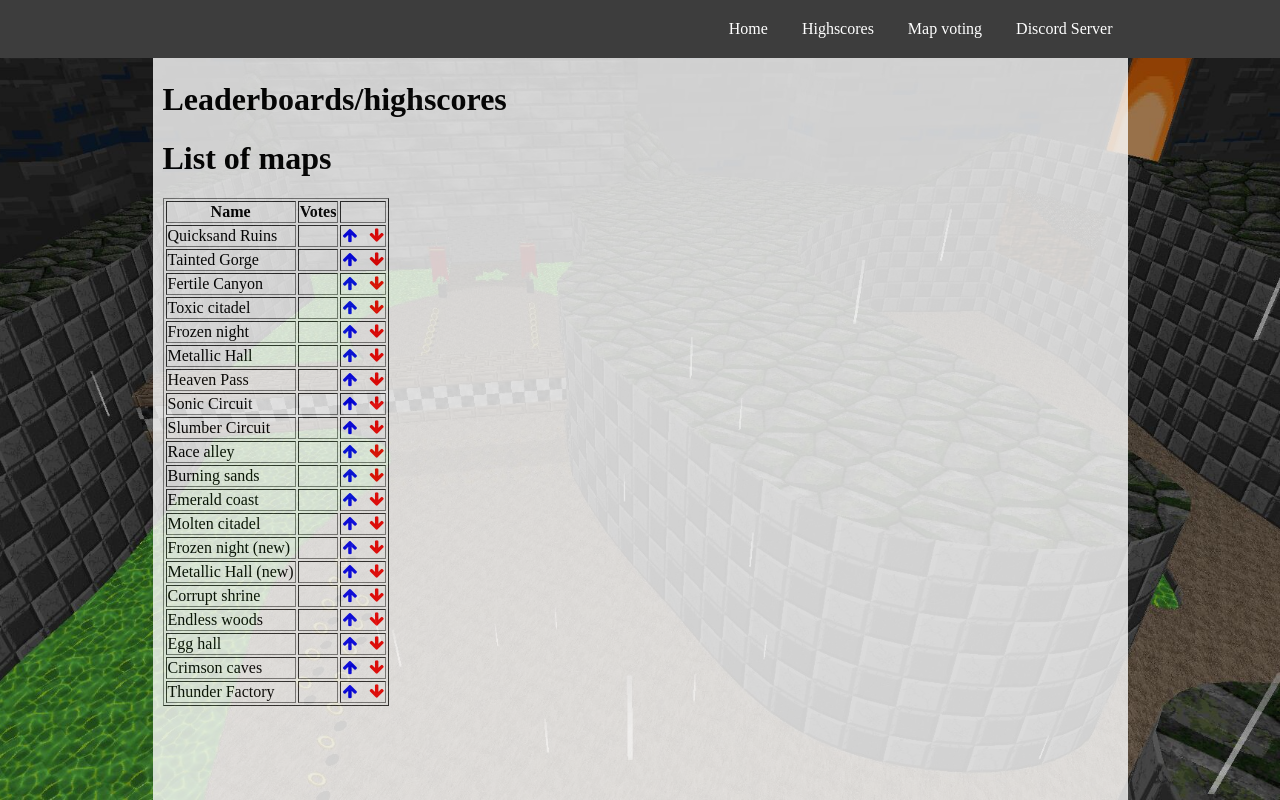
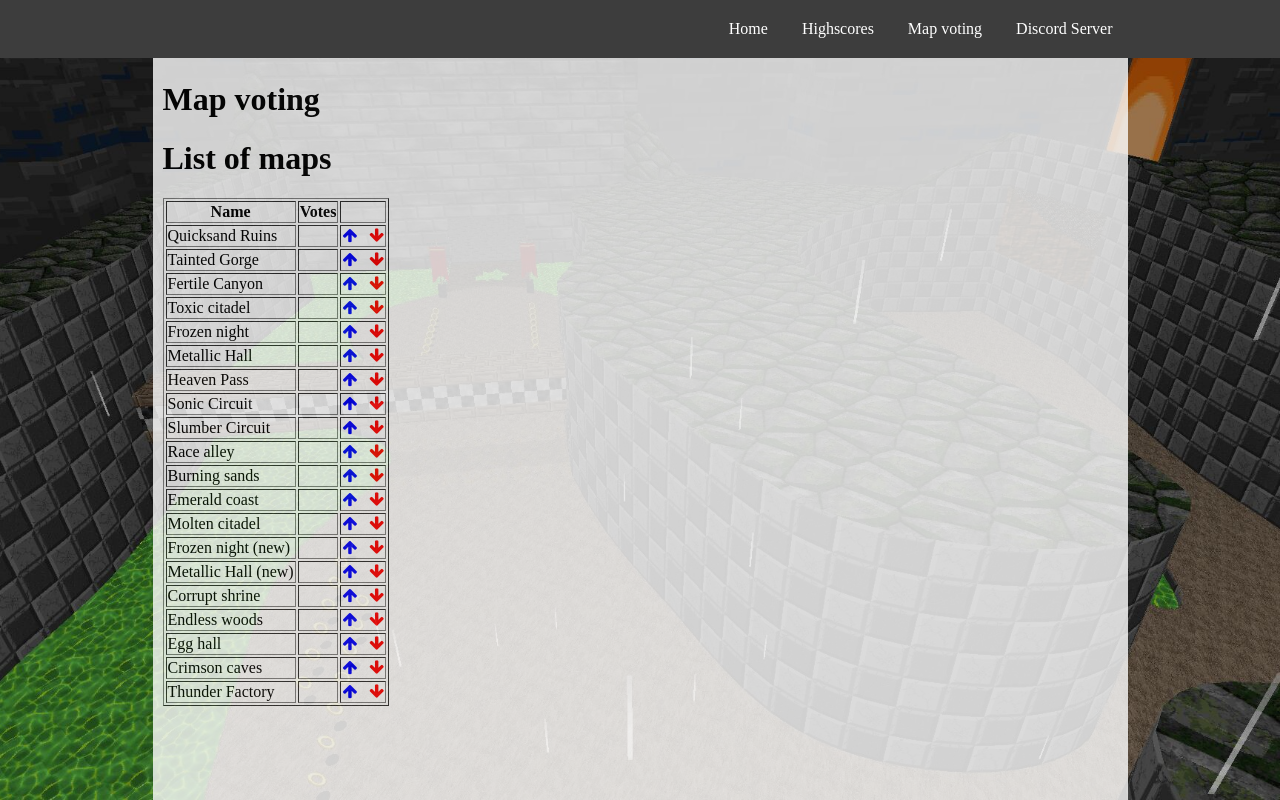
Before and after one commit to JJK96/srb2_highscores, a Flask app: template templates/map_voting.html in a window 1280 px wide. Run offline with Flask 2, Linux system fonts and the light colour scheme; the template is opened without the code that fills it: values that come from a table or form of the project are taken from there, others are empty; data comes from the database, SQL or seed files in the repository; parts of the project's set-up code (start-up, migrations or seed data) failed here and were passed over.

Commit message:
Fix title for map voting page

```diff
--- a/templates/map_voting.html
+++ b/templates/map_voting.html
@@ -6,6 +6,9 @@
             background-image: url("{{config.static_dir}}/img/map_voting.jpg");
         }
     </style>
+{% endblock %}
+{% block title %}
+    <h1>Map voting</h1>
 {% endblock %}
 {% block scripts %}
     <script src="{{config.static_dir}}/js/map_voting.js"></script>
```
